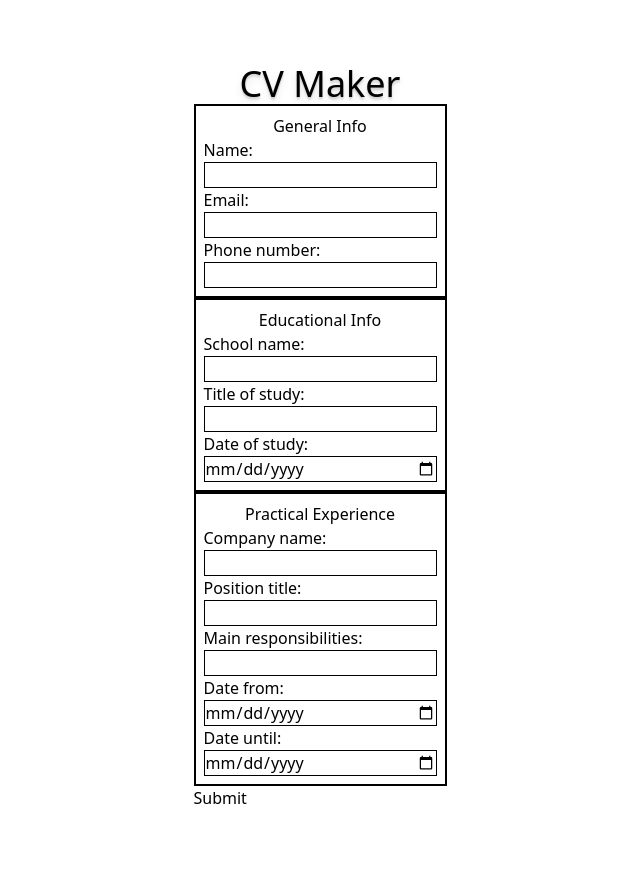
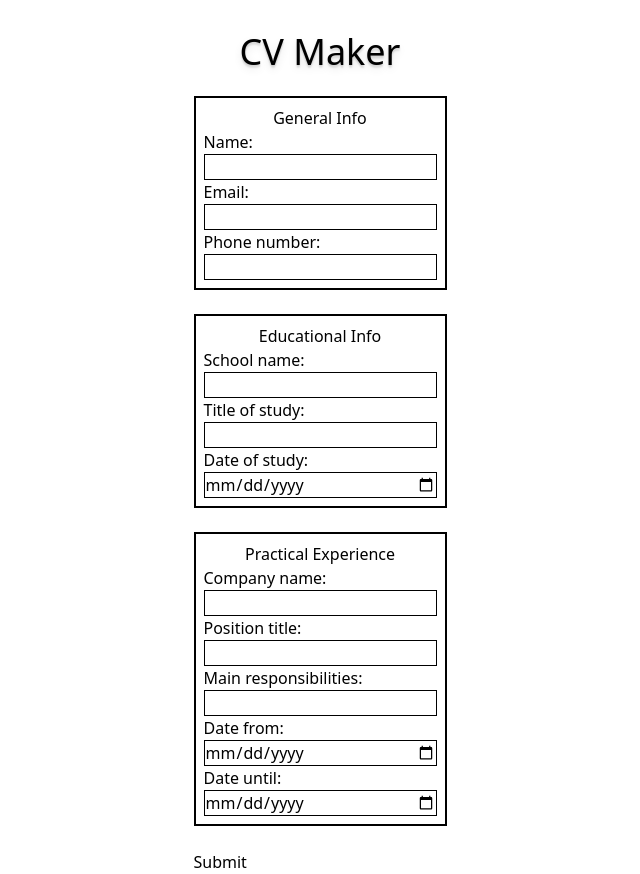
Before and after one commit to Eddie9421/cv-final, a React (Vite) app: page / in a window 1280 px wide. Shown: the whole page, without its empty margins (320-960 px from the left). Before the commit the page ends 810 px from the top, so only its background shows below. Built offline with nearby package versions, Linux system fonts and the light colour scheme.

Commit message:
Added margin to the top and bottom of each section

```diff
--- a/src/components/App.jsx
+++ b/src/components/App.jsx
@@ -26,7 +26,7 @@ function App() {
   if (editingMode) {
     return (
       <div className="flex flex-col items-center justify-center">
-        <h1 className="mt-16 font-medium text-shadow-lg text-4xl">CV Maker</h1>
+        <h1 className="mt-8 font-medium text-shadow-lg text-4xl">CV Maker</h1>
         <form
           action=""
           onSubmit={(e) => {
--- a/src/components/Section.jsx
+++ b/src/components/Section.jsx
@@ -1,7 +1,7 @@
 export default function Section({ children, sectionName }) {
   return (
     <>
-      <div className="flex flex-col border-2 p-2">
+      <div className="flex flex-col border-2 p-2 my-6">
         <h2 className="flex justify-center">{sectionName}</h2>
         {children}
       </div>
```
